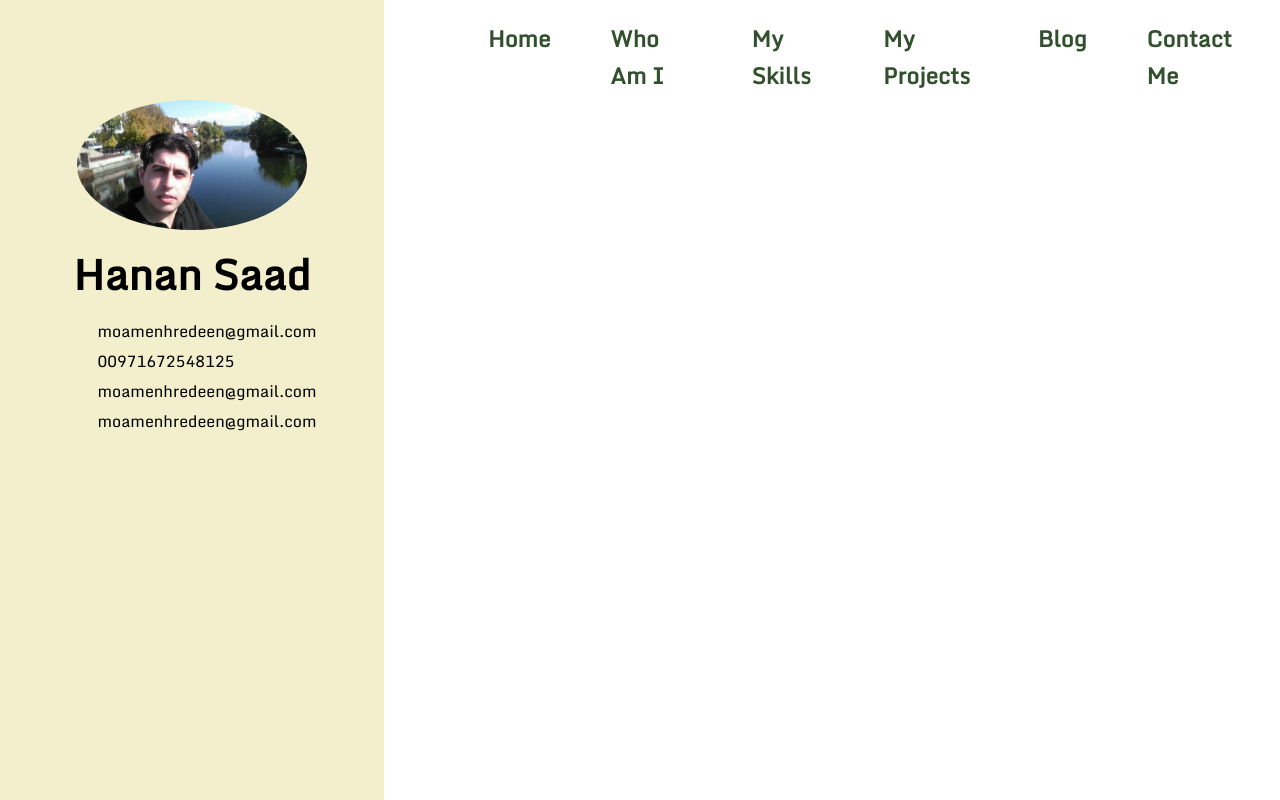
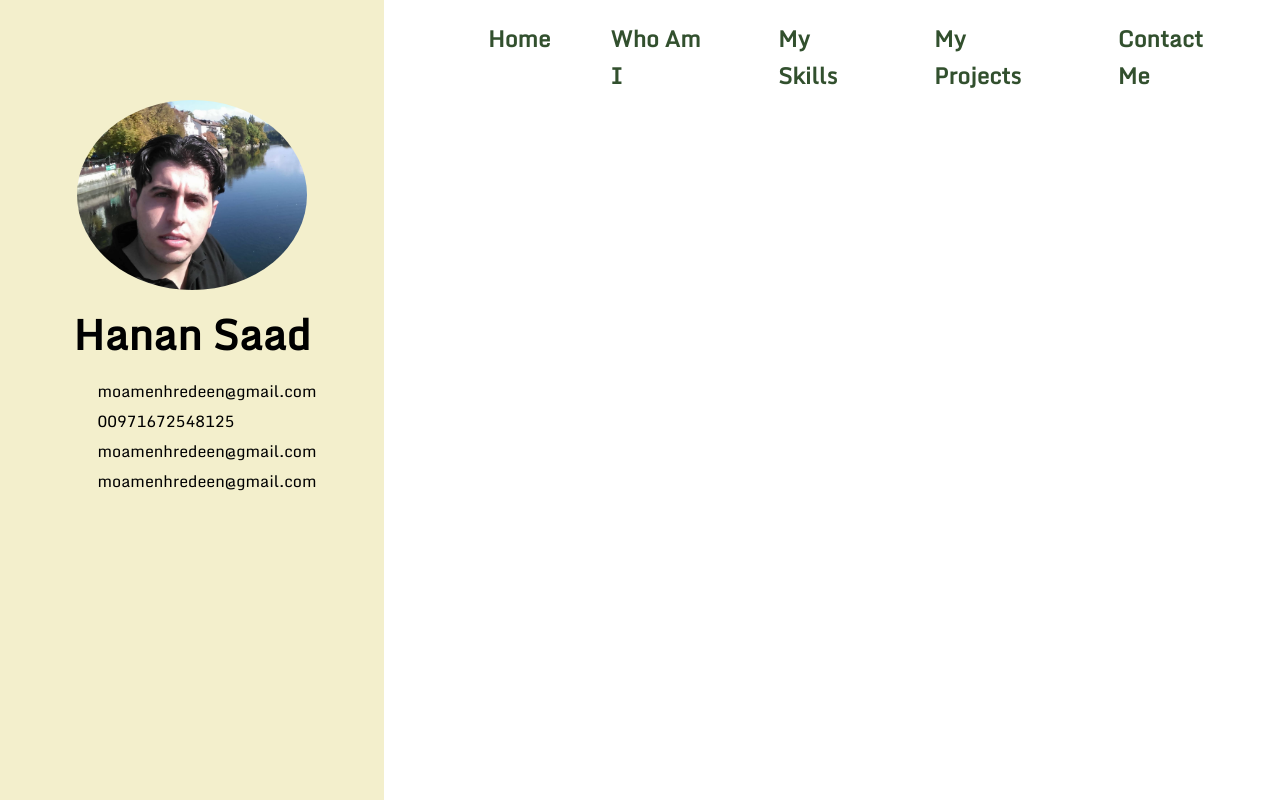
Before and after one commit to moamenhredeen/portfolio, a React (Create React App) app: page / in a window 1280 px wide. Built offline with nearby package versions, Linux system fonts and the light colour scheme; some icons are missing.

Commit message:
fix image size

```diff
--- a/src/components/Navbar/Navbar.js
+++ b/src/components/Navbar/Navbar.js
@@ -13,7 +13,7 @@ const Navbar = () => {
                 <li><NavLink to="/whoami" className={classes.navItem} activeClassName={classes.active}>Who Am I</NavLink></li>
                 <li><NavLink to="/skills" className={classes.navItem} activeClassName={classes.active}>My Skills</NavLink></li>
                 <li><NavLink to="/myprojects" className={classes.navItem} activeClassName={classes.active}>My Projects</NavLink></li>
-                <li><NavLink to="/blog" className={classes.navItem} activeClassName={classes.active}>Blog</NavLink></li>
+                {/*<li><NavLink to="/blog" className={classes.navItem} activeClassName={classes.active}>Blog</NavLink></li>*/}
                 <li><NavLink to="/contactme" className={classes.navItem} activeClassName={classes.active}>Contact Me</NavLink></li>
             </ul>
         </nav>
```
Also changed, not shown: src/components/Sidebar/image.jpg.
